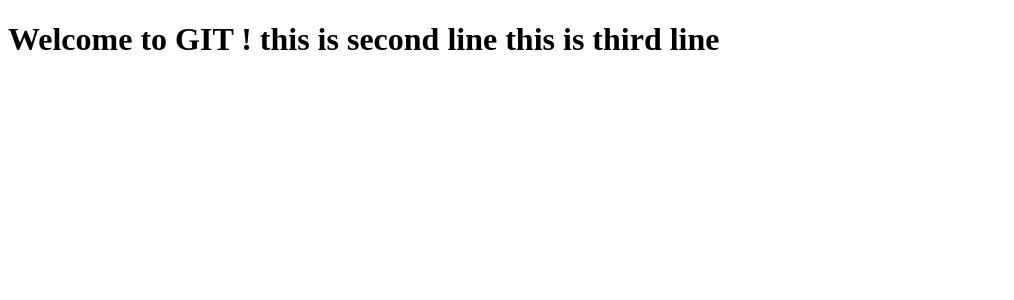
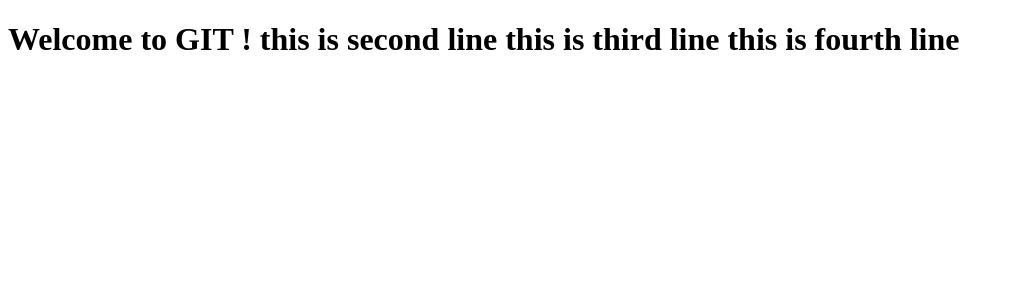
Before and after one commit to SG-13/VSCodeDemo, an Angular app: page / in a window 1280 px wide. Shown: the top 300 px of the page, without its empty margins (0-1014 px from the left). Built offline with nearby package versions, Linux system fonts and the light colour scheme.

Commit message:
4th line added

```diff
--- a/src/app/app.component.ts
+++ b/src/app/app.component.ts
@@ -7,6 +7,7 @@
         Welcome to GIT !
         this is second line
         this is third line
+        this is fourth line
       </h1>
   `,
   styles: []
```
